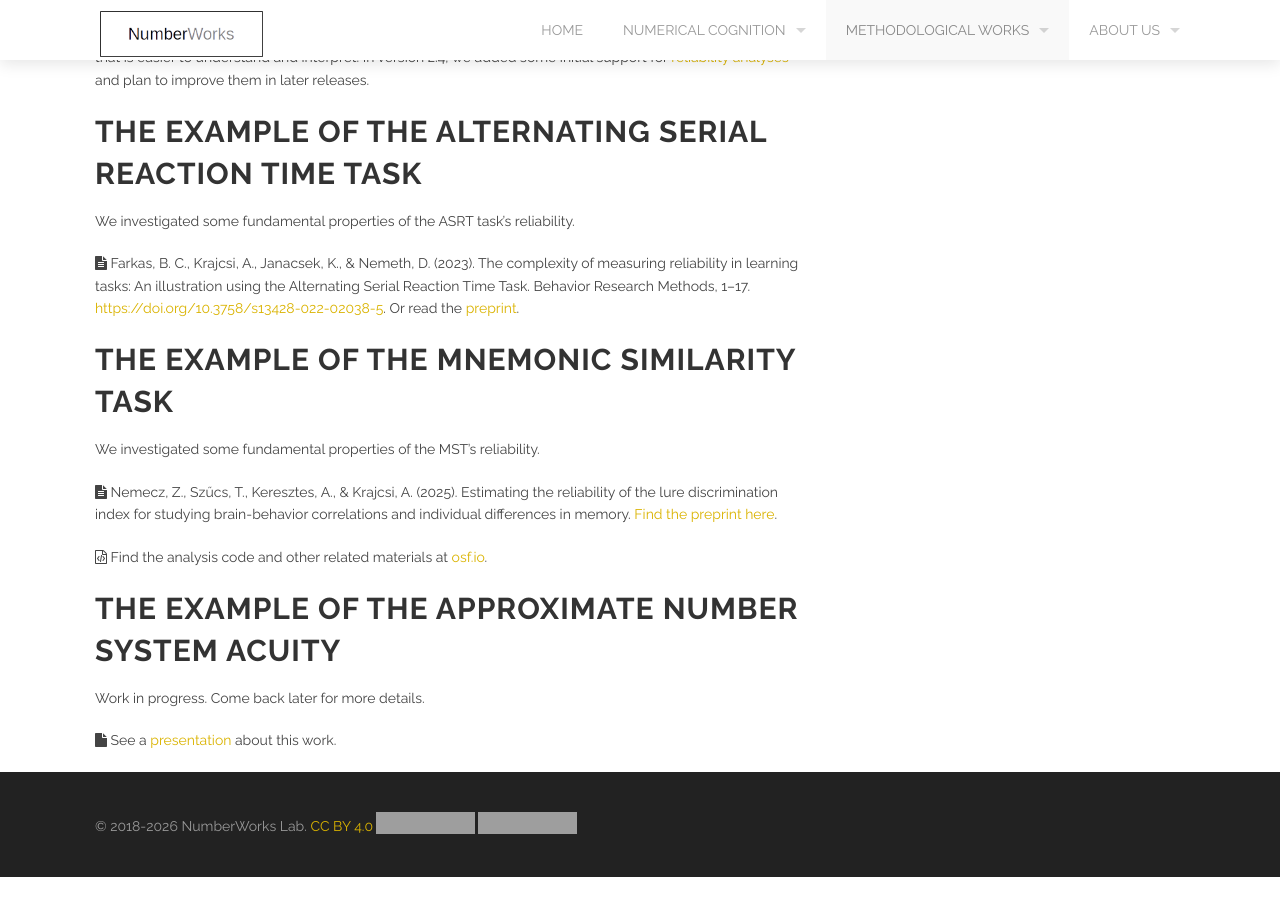
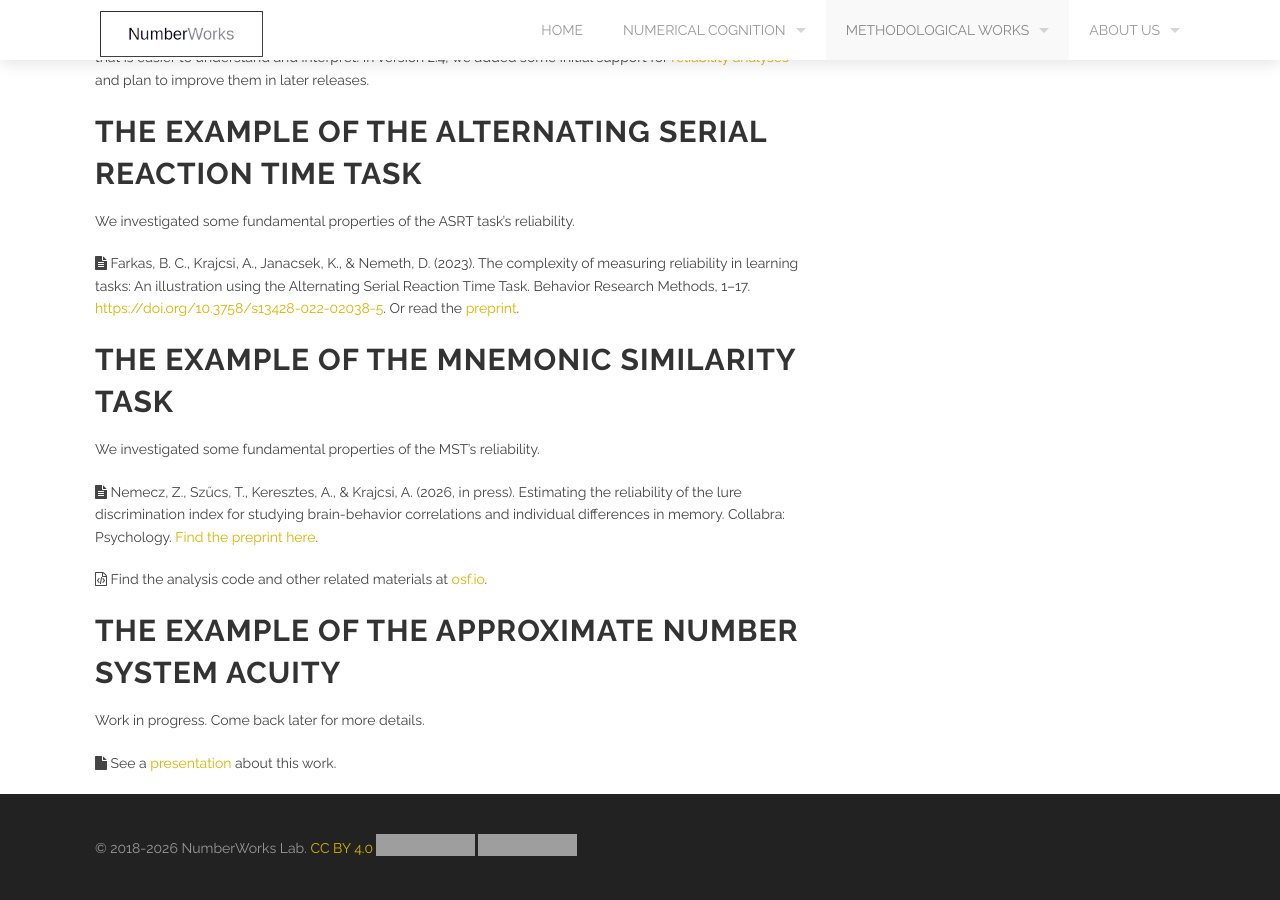
Before and after one commit to theNumberWorks/numberworks_website, a Jekyll site: the page built from reliability.md, in a window 1280 px wide and 900 px high, scrolled down 1379 px. Built offline with Jekyll 4.4.1, drawn with Linux system fonts in a browser that asks for light colours; before the commit the page ends 2256 px from its top, so only the background shows below that; grey boxes are pictures that could not be loaded.

Commit message:
Update reliability.md

```diff
--- a/reliability.md
+++ b/reliability.md
@@ -47,7 +47,7 @@ We investigated some fundamental properties of the ASRT task's reliability.
 
 We investigated some fundamental properties of the MST's reliability.
 
-<i class='fa fa-file-text'></i> Nemecz, Z., Szűcs, T., Keresztes, A., & Krajcsi, A. (2025). Estimating the reliability of the lure discrimination index for studying brain-behavior correlations and individual differences in memory. [Find the preprint here](https://osf.io/preprints/psyarxiv/7tsnh).
+<i class='fa fa-file-text'></i> Nemecz, Z., Szűcs, T., Keresztes, A., & Krajcsi, A. (2026, in press). Estimating the reliability of the lure discrimination index for studying brain-behavior correlations and individual differences in memory. Collabra: Psychology. [Find the preprint here](https://osf.io/preprints/psyarxiv/7tsnh).
 
 <i class='fa fa-file-code-o'></i> Find the analysis code and other related materials at [osf.io](https://osf.io/kbxut/?view_only=a1e6b0147e9940dc944d7a5831eaaa87).
 
```
